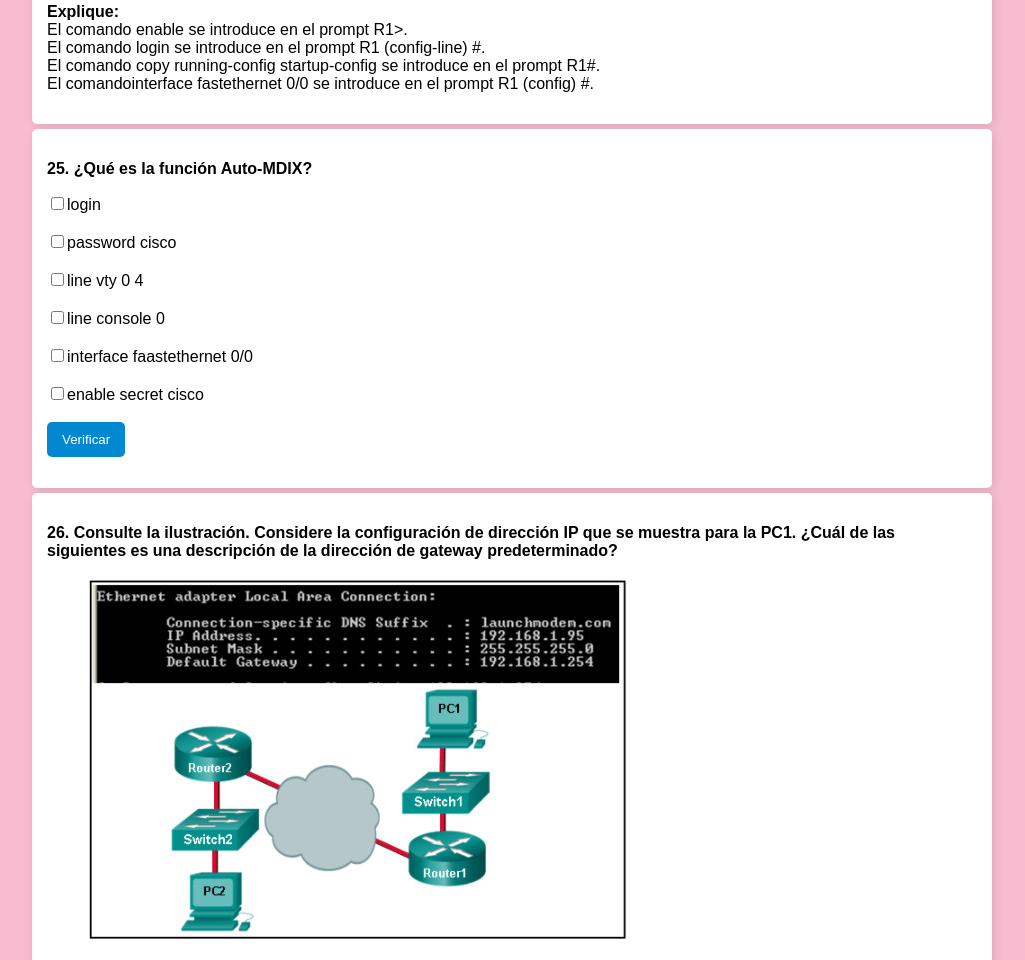
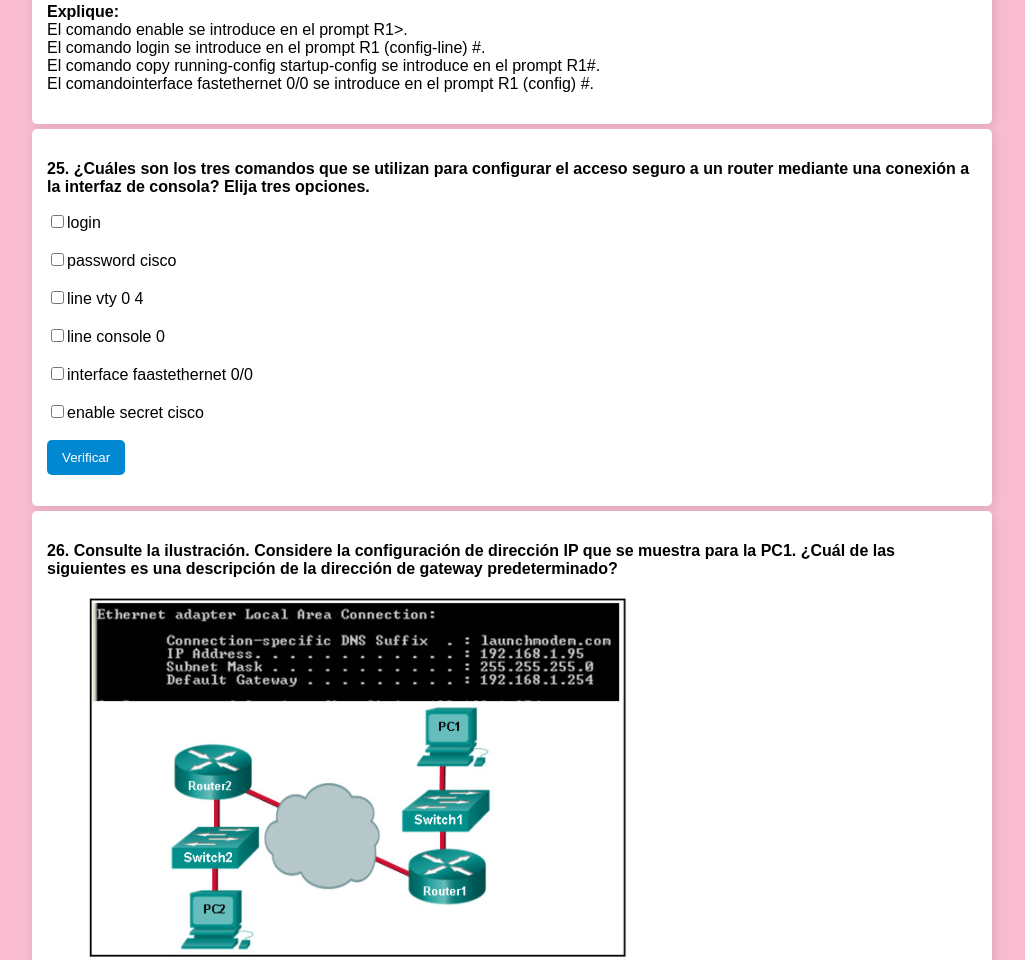
Before and after one commit to Kory05/repasoredes_m8-10, a plain HTML site: page preguntas/preguntas21-30.html in a window 1280 px wide. Shown: the part 1613-2573 px from the top of the page, without its empty margins (128-1153 px from the left). Drawn offline with Linux system fonts and the light colour scheme.

Commit message:
Fix p25 for preguntas21-30.html

```diff
--- a/preguntas/preguntas21-30.html
+++ b/preguntas/preguntas21-30.html
@@ -87,7 +87,7 @@
 </div>
 
 <div class="question">
-    <p class="titulo-pregunta">25. ¿Qué es la función Auto-MDIX?</p>
+    <p class="titulo-pregunta">25. ¿Cuáles son los tres comandos que se utilizan para configurar el acceso seguro a un router mediante una conexión a la interfaz de consola? Elija tres opciones.</p>
     <form onsubmit="return checkAnswer(event, 'q25', ['a','b','d'], 'El comando interface fastethernet 0/0 se suele utilizar para acceder al modo de configuración que se utiliza para aplicar parámetros específicos, como la dirección IP, al puerto Fa0/0.<br>El comando line vty 0 4 se utiliza para acceder al modo de configuración para Telnet.<br>Los parámetros 0 y 4 especifican los puertos de 0 a 4 o un máximo de cinco conexiones Telnet simultáneas.<br>El comando enable secret se utiliza para aplicar una contraseña utilizada en el router y acceder al modo privilegiado.')">
         <label><input type="checkbox" name="q25" value="a">login</label><br><br>
         <label><input type="checkbox" name="q25" value="b">password cisco</label><br><br>
```
